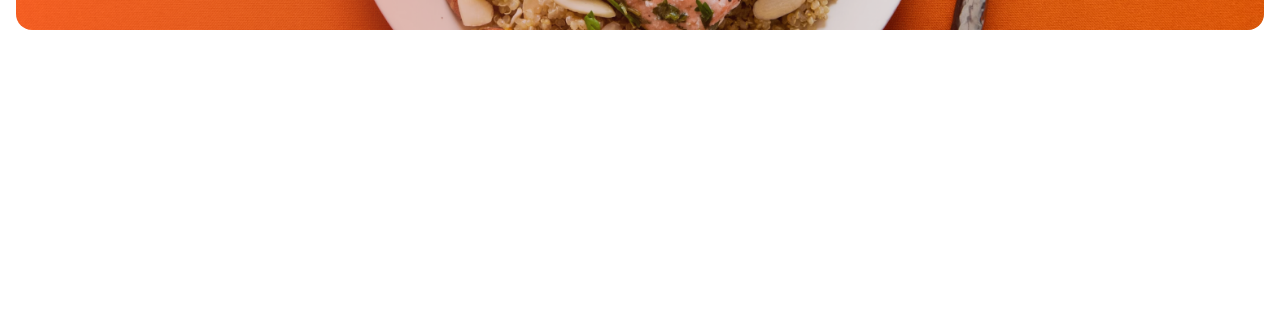
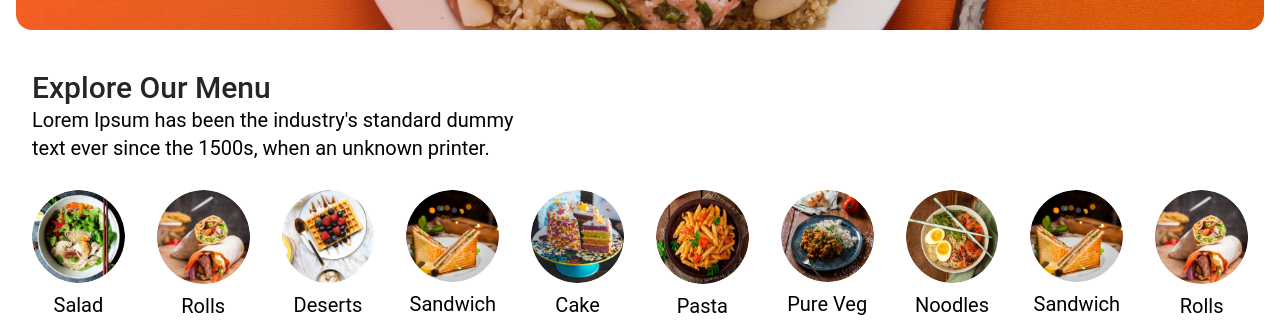
Before and after one commit to Kolawole-kehinde/nextjs-recipe-app, a Next.js app: page / in a window 1280 px wide. Shown: the part 620-952 px from the top of the page. Before the commit the page ends 800 px from the top, so only its background shows below. Built offline with nearby package versions, Linux system fonts and the light colour scheme; no server answers; the database is empty.

Commit message:
complete: ExploreMenu section

```diff
--- a/app/page.tsx
+++ b/app/page.tsx
@@ -1,3 +1,4 @@
+import ExploreMenu from "@/components/LadingPage/ExploreMenu"
 import Showcase from "@/components/LadingPage/ShowCase"
 
 
@@ -5,6 +6,7 @@ const LandingPage = () => {
   return (
      <main>
        <Showcase />
+       <ExploreMenu />
      </main>
   )
 }
--- /dev/null
+++ b/components/LadingPage/ExploreMenu.tsx
@@ -0,0 +1,56 @@
+"use client"
+
+import { menu_list } from "@/constants/assets";
+
+type ExploreMenuProps = {
+  category: string;
+  setCategory: React.Dispatch<React.SetStateAction<string>>;
+};
+
+const ExploreMenu = ({ category, setCategory }: ExploreMenuProps) => {
+  return (
+    <div className="wrapper px-4 lg:px-0 py-10 text-left overflow-hidden">
+      {/* Heading */}
+      <h1 className="text-2xl md:text-3xl text-[#262626] font-medium">
+        Explore Our Menu
+      </h1>
+
+      {/* Description */}
+      <p className="max-w-[500px] text-black text-lg md:text-xl text-left mx-auto md:mx-0">
+        Lorem Ipsum has been the industry&apos;s standard dummy text ever since the
+        1500s, when an unknown printer.
+      </p>
+
+      {/* Scrollable Menu List */}
+      <div className="flex gap-6 md:gap-8 text-center my-5 overflow-x-auto hide-scrollbar px-4 md:px-0">
+        {menu_list?.map((item, index) => (
+          <div
+            onClick={() =>
+              setCategory((prev) =>
+                prev === item.menu_name ? "All" : item.menu_name
+              )
+            }
+            key={index}
+            className="flex flex-col items-center mt-2 text-black text-[18px] md:text-[20px] cursor-pointer"
+          >
+            {/* Menu Image */}
+            <img
+              src={item.menu_image}
+              alt={item.menu_name}
+              className={`w-[80px] md:w-[100px] min-w-[70px] md:min-w-[80px] object-contain rounded-full transition duration-200 ${
+                category === item.menu_name
+                  ? "border-2 border-[#FF3D00] p-1"
+                  : ""
+              }`}
+            />
+            <p className="mt-2 text-base md:text-xl">{item.menu_name}</p>
+          </div>
+        ))}
+      </div>
+
+      <hr />
+    </div>
+  );
+};
+
+export default ExploreMenu;
--- a/constants/assets.ts
+++ b/constants/assets.ts
@@ -31,4 +31,12 @@ export const menu_list = [
     menu_name: "Noodles",
     menu_image: "/images/menu_8.png",
   },
+   {
+    menu_name: "Sandwich",
+    menu_image: "/images/menu_4.png",
+  },
+    {
+    menu_name: "Rolls",
+    menu_image: "/images/menu_2.png",
+  },
 ];
```
